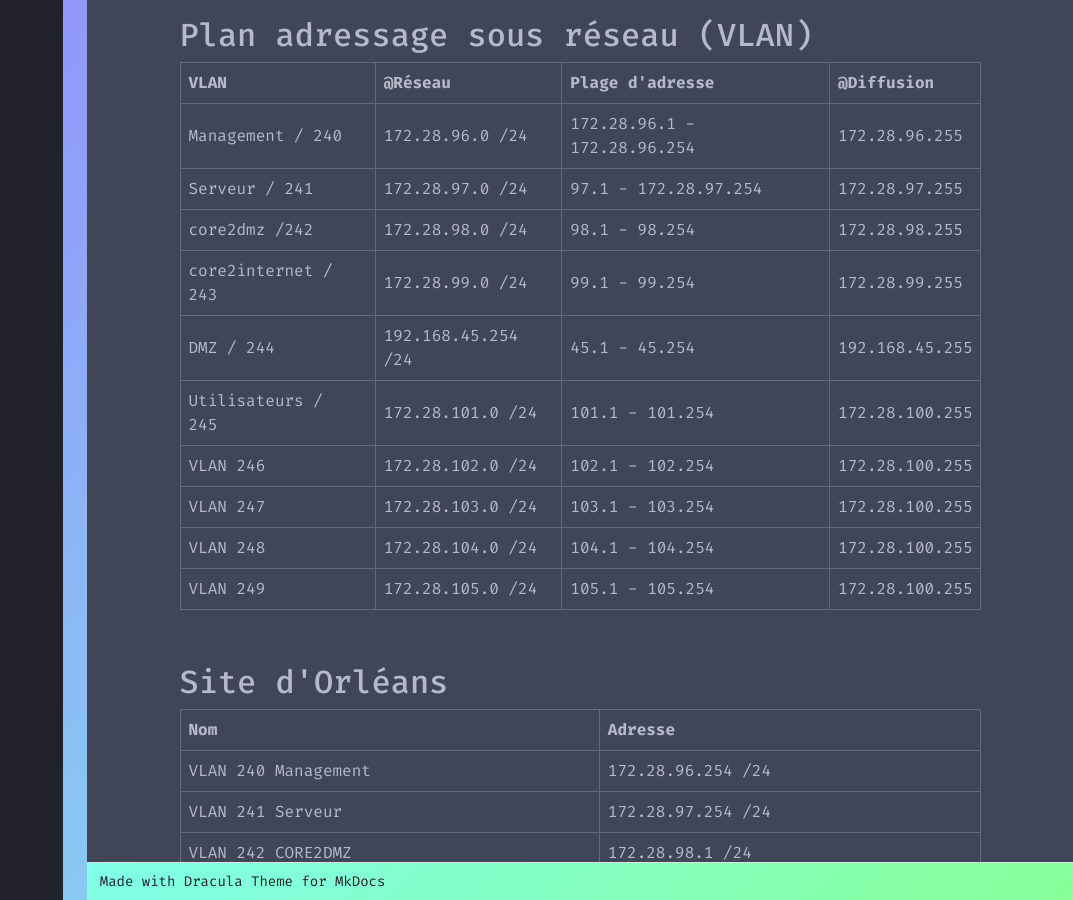
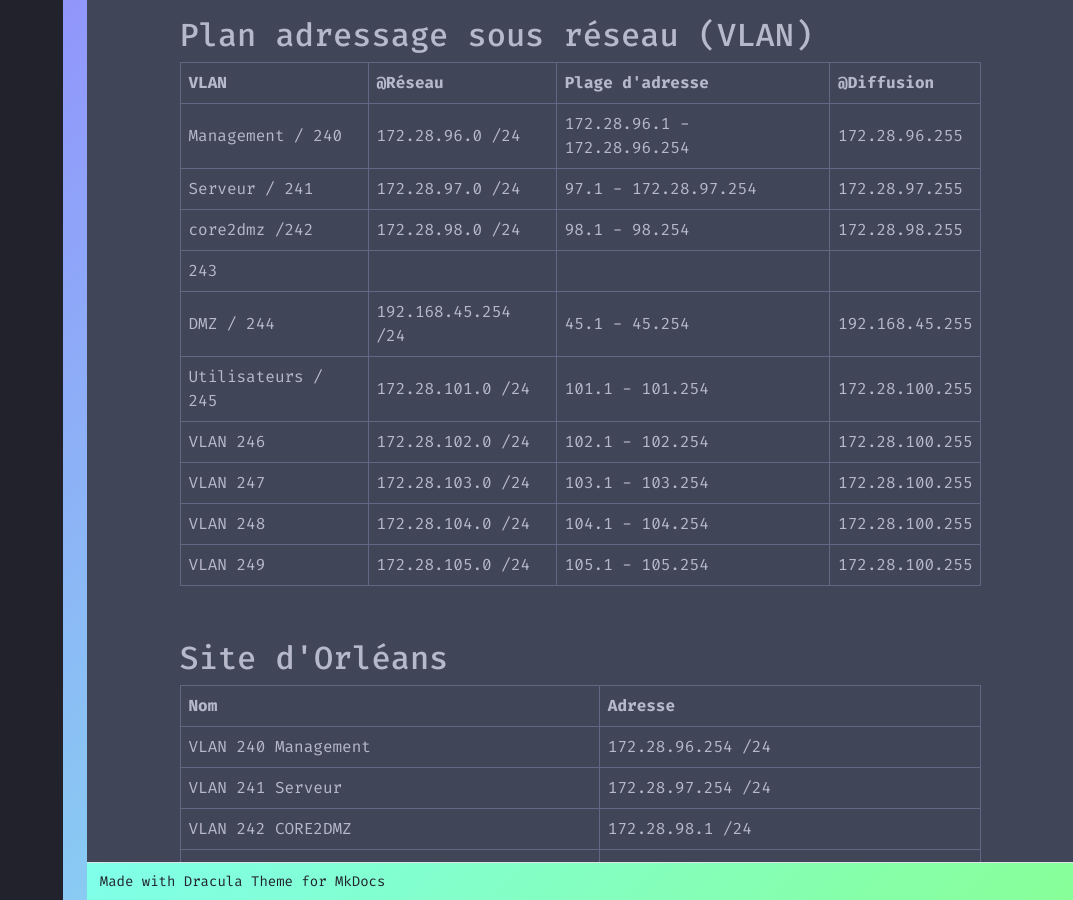
Before and after one commit to eRaETatsuya/OrleansSIO.github.io, an MkDocs documentation site: the page built from docs/plan_d'adressage.md, in a window 1280 px wide and 900 px high, scrolled down 377 px. Shown: the whole window, without its empty margins (207-1280 px from the left). Built offline with MkDocs 1.6.1 and Material for MkDocs 9.7.7, drawn with Linux system fonts in a browser that asks for light colours.

Commit message:
Update plan_d'adressage.md

```diff
--- a/docs/plan_d'adressage.md
+++ b/docs/plan_d'adressage.md
@@ -17,7 +17,7 @@
 |Management / 240|172.28.96.0 /24| 172.28.96.1 - 172.28.96.254 | 172.28.96.255|
 |  Serveur / 241 | 172.28.97.0 /24| 97.1 - 172.28.97.254 |172.28.97.255|
 |  core2dmz /242 |  172.28.98.0 /24 | 98.1 - 98.254 |172.28.98.255|
-|  core2internet / 243 |  172.28.99.0 /24 | 99.1 - 99.254 | 172.28.99.255 |
+|   243 |  |  |  |
 |  DMZ / 244 | 192.168.45.254 /24 | 45.1 - 45.254 | 192.168.45.255 |
 |  Utilisateurs / 245 | 172.28.101.0 /24 | 101.1 - 101.254 | 172.28.100.255 |
 |  VLAN 246 | 172.28.102.0 /24 | 102.1 - 102.254 | 172.28.100.255 |
```
